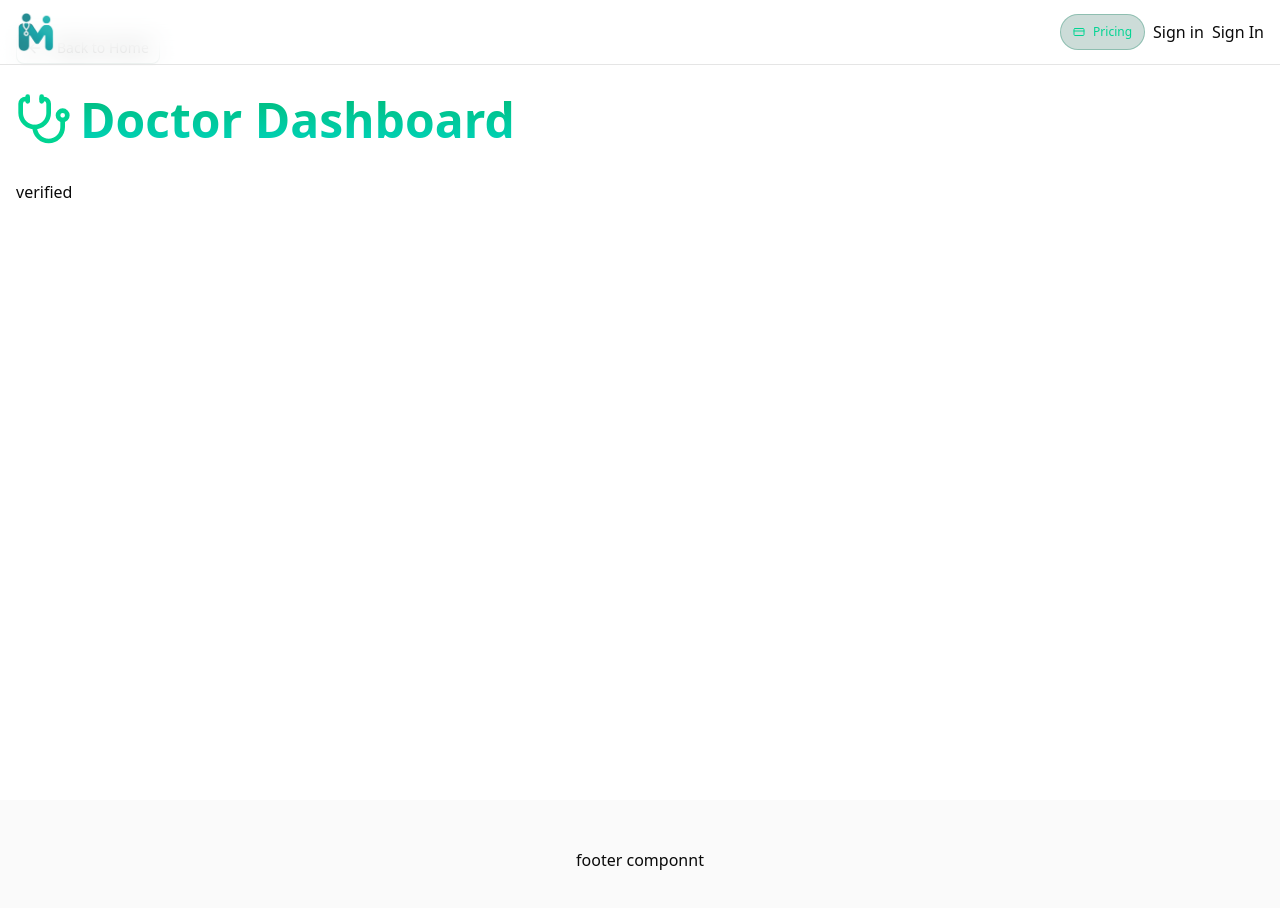
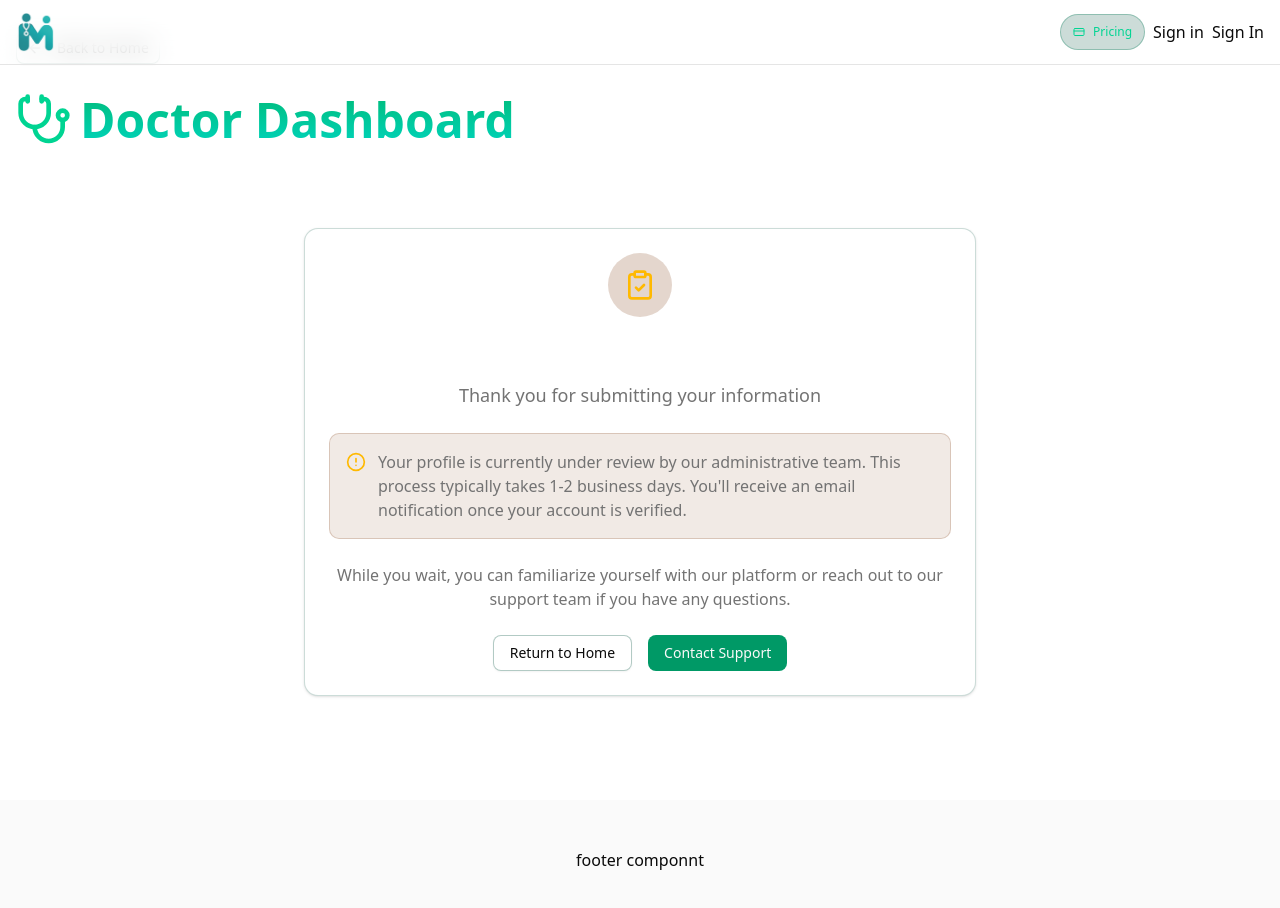
Before and after one commit to vinnnnay/doctor_appointment, a Next.js app: page /doctor/verification in a window 1280 px wide. Shown: the top 908 px of the page. Built offline with nearby package versions, Linux system fonts and the light colour scheme; no server answers.

Commit message:
verification files added for doctor

```diff
--- /dev/null
+++ b/actions/admin.js
@@ -0,0 +1,151 @@
+"use server"
+
+import { db } from "@/lib/prisma";
+import { auth } from "@clerk/nextjs/server"
+import { VerificationStatus } from "@prisma/client";
+import { revalidatePath } from "next/cache";
+import { success } from "zod";
+
+export async function verifyAdmin(){
+    const {userId} = await auth();
+
+    if(!userId){
+        return false;
+    }
+    try{
+        const user = await user.findUnique({
+            where:{
+                clerkUserId:userId,
+            },
+
+        });
+        return user?.role === "ADMIN";
+
+    }
+    catch(error){
+        console.log("failed to verify admin:" , error);
+        return false;
+    }
+
+
+
+}
+
+export async function getPendingDoctors(){
+
+
+    const isAdmin  = await  verifyAdmin();
+    if(!isAdmin) throw new Error("unthauthorized")
+    try{
+        const pendingDoctors = await db.user.findMany({
+        where:{
+            role:"DOCTOR",
+            VerificationStatus:"PENDING",
+
+        },
+        orderBy:{
+            createdAt:"desc"
+        }
+
+    })
+    return {doctors:pendingDoctors};
+
+   }
+   catch(error){
+    throw new Error("failed to fetch pending doctors")
+   }
+
+
+
+}
+
+
+export async function getVerifiedDoctors(){
+  const isAdmin  = await  verifyAdmin();
+    if(!isAdmin) throw new Error("unthauthorized")
+    try{
+        const verifiedDoctors = await db.user.findMany({
+        where:{
+            role:"DOCTOR",
+            VerificationStatus:"VERIFIED",
+
+        },
+        orderBy:{
+            createdAt:"asc"
+        }
+
+    })
+
+    return {doctors:verifiedDoctors};
+
+   }
+   catch(error){
+    throw new Error("failed to fetch verified doctors")
+   }
+
+
+}
+export async function updateDoctorStatus(formData){
+   const isAdmin = await verifyAdmin();
+   if(!isAdmin)
+    throw new Error("unauthorized")
+
+   const doctorId = formData.get("doctorId");
+   const status = formData.get("status");
+
+   if(!doctorId || !["VERIFIED" , "REJECTED"].includes(status)){
+    throw new Error("Invalid  Input")
+   }
+
+   try{
+    await db.user.update({
+        where:{
+            id:doctorId,
+        },
+        data:{
+            VerificationStatus:status,
+        },
+
+    });
+    revalidatePath("/admin")
+    return {success:true}
+   }
+   catch(error){
+    console.log("failed to update doctor status" , error)
+    throw new Error(`failed to update doctor status :{error.message}`)
+
+   }
+
+}
+
+export async function updateDoctorActiveStatus(formData){
+    const isAdmin = await verifyAdmin();
+    if(!isAdmin) throw new Error("unauthorized");
+
+    const doctorId =  formData.get("doctorId");
+    const suspend = formData.get("suspend")=== "true"
+
+    if(!doctorId){
+        throw new Error("doctor id is required")
+    }
+    try{
+        const status = suspend ? "PENDING":"VERIFIED"
+        await db.user.update({
+            where:{
+                id:doctorId,
+
+            },
+            data:{
+                VerificationStatus:status,
+            },
+        })
+        revalidatePath("/admin")
+        return {success:true}
+
+
+    }
+    catch(error){
+      throw new Error(`failed to update doctor status :${error.message}`);
+
+    }
+}
--- a/app/(main)/doctor/verification/page.jsx
+++ b/app/(main)/doctor/verification/page.jsx
@@ -1,11 +1,131 @@
-import React from "react";
+import { ClipboardCheck, AlertCircle, XCircle } from "lucide-react";
+import {
+  Card,
+  CardContent,
+  CardDescription,
+  CardHeader,
+  CardTitle,
+} from "@/components/ui/card";
+import { Button } from "@/components/ui/button";
+import Link from "next/link";
+import { getCurrentUser } from "@/actions/onboarding";
+import { redirect } from "next/navigation";
 
-const verificationPage = ()=>{
+export default async function VerificationPage() {
+  // Get complete user profile
+  const user = await getCurrentUser();
 
-    return (
-        <div>
-            verified
-        </div>
-    )
+  // If already verified, redirect to dashboard
+  if (user?.verificationStatus === "VERIFIED") {
+    redirect("/doctor");
+  }
+
+  const isRejected = user?.verificationStatus === "REJECTED";
+
+  return (
+    <div className="container mx-auto px-4 py-12">
+      <div className="max-w-2xl mx-auto">
+        <Card className="border-emerald-900/20">
+          <CardHeader className="text-center">
+            <div
+              className={`mx-auto p-4 ${
+                isRejected ? "bg-red-900/20" : "bg-amber-900/20"
+              } rounded-full mb-4 w-fit`}
+            >
+              {isRejected ? (
+                <XCircle className="h-8 w-8 text-red-400" />
+              ) : (
+                <ClipboardCheck className="h-8 w-8 text-amber-400" />
+              )}
+            </div>
+            <CardTitle className="text-2xl font-bold text-white">
+              {isRejected
+                ? "Verification Declined"
+                : "Verification in Progress"}
+            </CardTitle>
+            <CardDescription className="text-lg">
+              {isRejected
+                ? "Unfortunately, your application needs revision"
+                : "Thank you for submitting your information"}
+            </CardDescription>
+          </CardHeader>
+          <CardContent className="text-center">
+            {isRejected ? (
+              <div className="bg-red-900/10 border border-red-900/20 rounded-lg p-4 mb-6 flex items-start">
+                <AlertCircle className="h-5 w-5 text-red-400 mr-3 mt-0.5 flex-shrink-0" />
+                <div className="text-muted-foreground text-left">
+                  <p className="mb-2">
+                    Our administrative team has reviewed your application and
+                    found that it doesn&apos;t meet our current requirements.
+                    Common reasons for rejection include:
+                  </p>
+                  <ul className="list-disc pl-5 space-y-1 mb-3">
+                    <li>Insufficient or unclear credential documentation</li>
+                    <li>Professional experience requirements not met</li>
+                    <li>Incomplete or vague service description</li>
+                  </ul>
+                  <p>
+                    You can update your application with more information and
+                    resubmit for review.
+                  </p>
+                </div>
+              </div>
+            ) : (
+              <div className="bg-amber-900/10 border border-amber-900/20 rounded-lg p-4 mb-6 flex items-start">
+                <AlertCircle className="h-5 w-5 text-amber-400 mr-3 mt-0.5 flex-shrink-0" />
+                <p className="text-muted-foreground text-left">
+                  Your profile is currently under review by our administrative
+                  team. This process typically takes 1-2 business days.
+                  You&apos;ll receive an email notification once your account is
+                  verified.
+                </p>
+              </div>
+            )}
+
+            <p className="text-muted-foreground mb-6">
+              {isRejected
+                ? "You can update your doctor profile and resubmit for verification."
+                : "While you wait, you can familiarize yourself with our platform or reach out to our support team if you have any questions."}
+            </p>
+
+            <div className="flex flex-col sm:flex-row gap-4 justify-center">
+              {isRejected ? (
+                <>
+                  <Button
+                    asChild
+                    variant="outline"
+                    className="border-emerald-900/30"
+                  >
+                    <Link href="/">Return to Home</Link>
+                  </Button>
+                  <Button
+                    asChild
+                    className="bg-emerald-600 hover:bg-emerald-700"
+                  >
+                    <Link href="/doctor/update-profile">Update Profile</Link>
+                  </Button>
+                </>
+              ) : (
+                <>
+                  <Button
+                    asChild
+                    variant="outline"
+                    className="border-emerald-900/30"
+                  >
+                    <Link href="/">Return to Home</Link>
+                  </Button>
+                  <Button
+                    asChild
+                    className="bg-emerald-600 hover:bg-emerald-700"
+                  >
+                    <Link href="/contact-support">Contact Support</Link>
+                  </Button>
+                </>
+              )}
+            </div>
+          </CardContent>
+        </Card>
+      </div>
+    </div>
+  );
 }
-export default verificationPage
```
